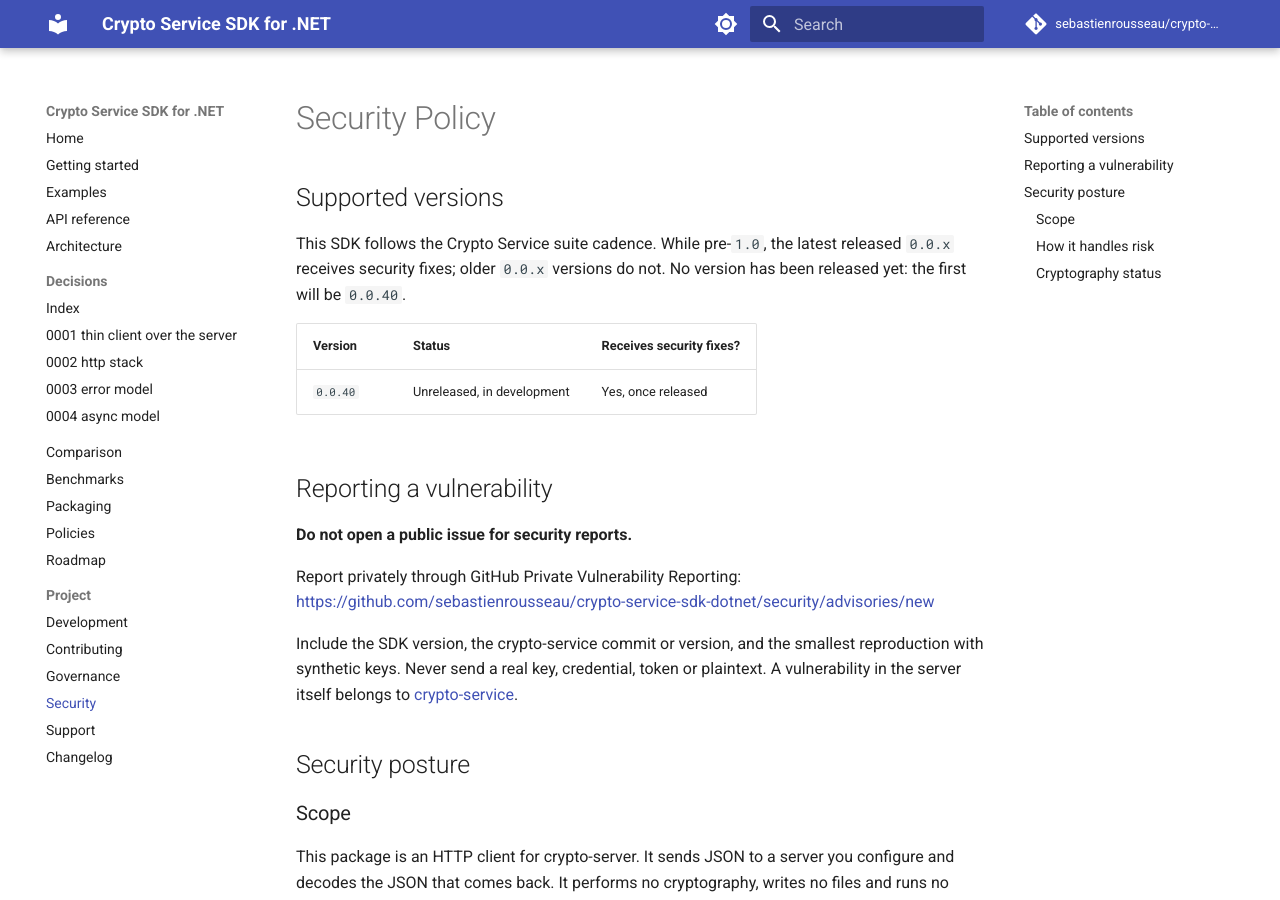
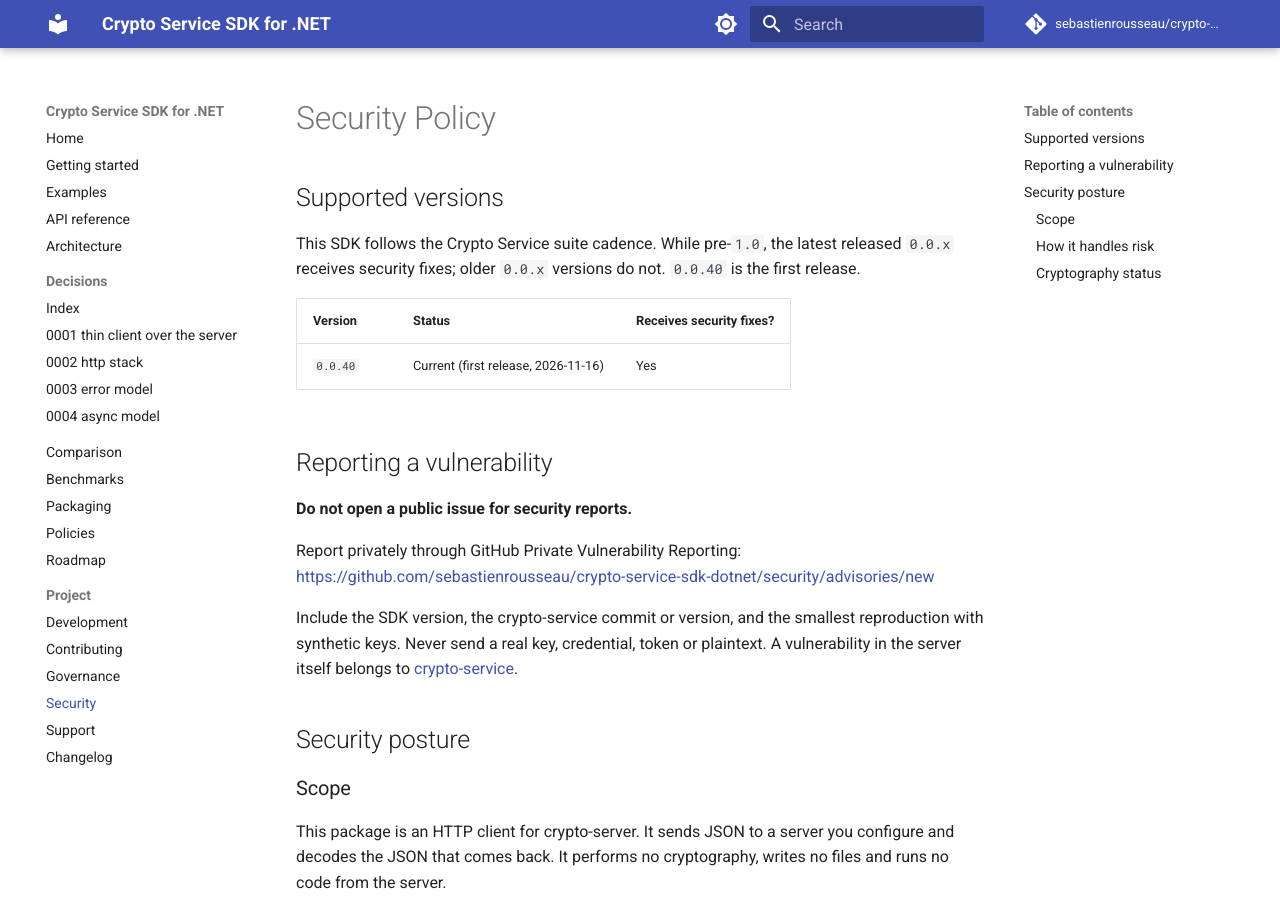
Before and after one commit to sebastienrousseau/crypto-service-sdk-dotnet, an MkDocs documentation site: the page built from docs/security.md, in a window 1280 px wide and 900 px high. Built offline with MkDocs 1.6.1 and Material for MkDocs 9.7.7, drawn with Linux system fonts in a browser that asks for light colours; comment, search, counter and statistics services are not loaded.

Commit message:
chore(release): date 0.0.40
The v0.0.40 tag was cut while CHANGELOG.md still read
"## [0.0.40] - Unreleased", so the release would have shipped notes
and policy files describing an unreleased version.

Date the CHANGELOG heading 2026-11-16, as DEVELOPMENT.md's release
preparation requires. Mark 0.0.40 as the current, supported first
release in the SECURITY.md and SUPPORT.md tables and drop the "no
version has been released yet" sentence. Add date-released to
CITATION.cff, in line with the other suite SDKs.

---
THE ARCHITECT ᛫ Sebastien Rousseau ᛫ https://sebastienrousseau.com
THE ENGINE ᛞ EUXIS ᛫ Enterprise Unified Execution Intelligence System ᛫ https://euxis.co

Assisted-by: Claude Opus 5.5
Signed-off-by: Sebastien Rousseau <sebastienrousseau@users.noreply.github.com>

```diff
--- a/SECURITY.md
+++ b/SECURITY.md
@@ -6,11 +6,11 @@
 
 This SDK follows the Crypto Service suite cadence. While pre-`1.0`, the
 latest released `0.0.x` receives security fixes; older `0.0.x` versions
-do not. No version has been released yet: the first will be `0.0.40`.
+do not. `0.0.40` is the first release.
 
 | Version | Status | Receives security fixes? |
 | :--- | :--- | :--- |
-| `0.0.40` | Unreleased, in development | Yes, once released |
+| `0.0.40` | Current (first release, 2026-11-16) | Yes |
 
 ## Reporting a vulnerability
 
```
Also changed, not shown: CHANGELOG.md (+1 -1 lines), SUPPORT.md (+1 -1 lines), 1 other file.
